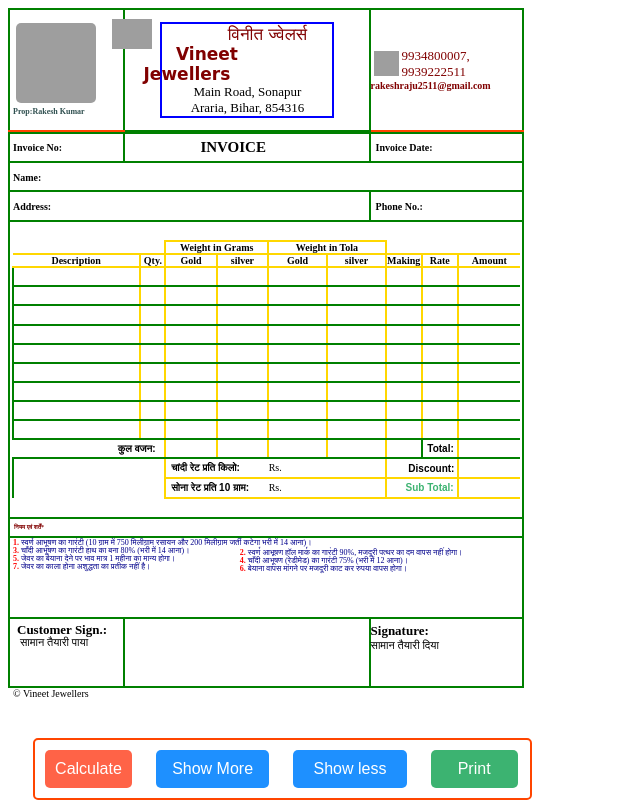
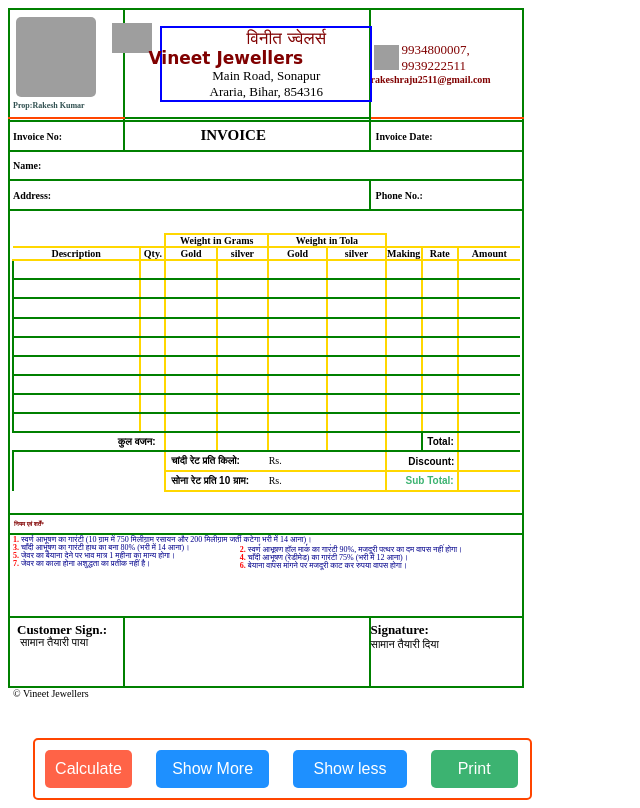
Before and after one commit to VineetJewellers/vineetjewellers, a plain HTML site: page index.html in a window 1280 px wide. Shown: the whole page, without its empty margins (0-640 px from the left). Drawn offline with Linux system fonts and the light colour scheme; grey boxes are pictures that could not be loaded.

Commit message:
Update index.html

```diff
--- a/index.html
+++ b/index.html
@@ -985,7 +985,7 @@
     transform:translateY(-15px);
     transform:translateX(30px);
 color:black;
-    width:4.5cm;
+    width:5.5cm;
 	text-align:center;
 }
 #tc{
```
